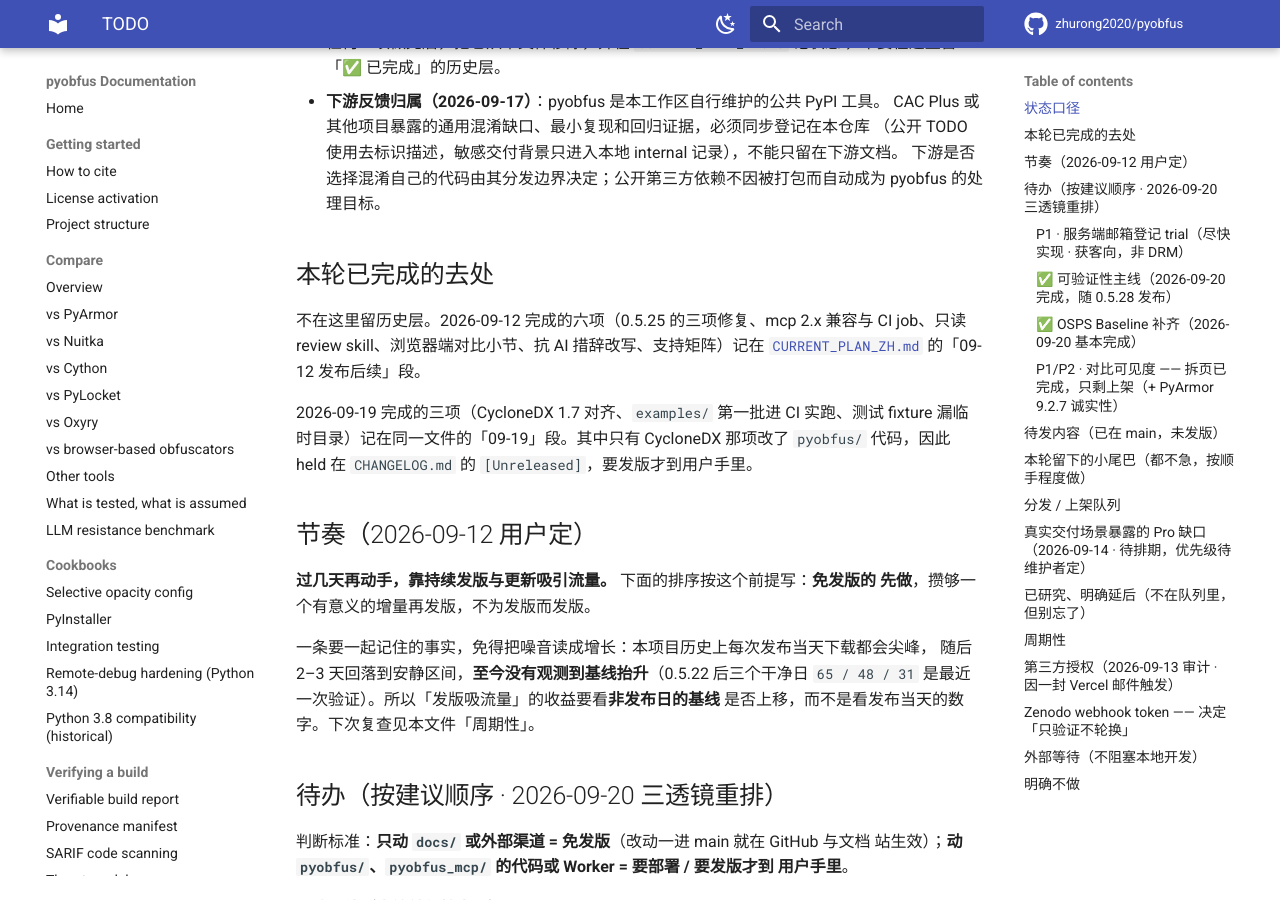
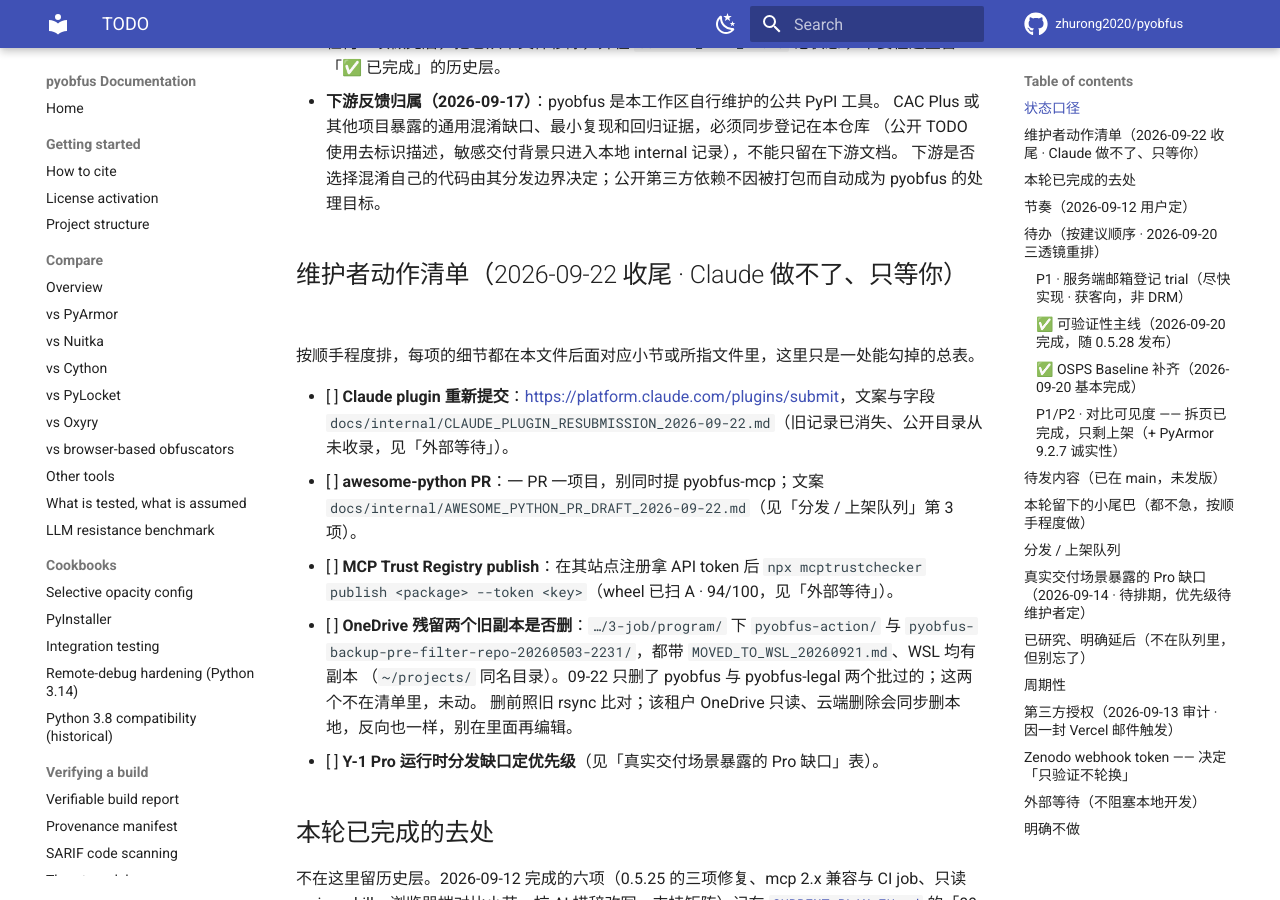
Before and after one commit to zhurong2020/pyobfus, an MkDocs documentation site: the page built from docs/TODO.md, in a window 1280 px wide and 900 px high, scrolled down 521 px. Built offline with MkDocs 1.6.1 and Material for MkDocs 9.7.7, drawn with Linux system fonts in a browser that asks for light colours; comment, search, counter and statistics services are not loaded.

Commit message:
docs(todo): add the maintainer action checklist from the 2026-09-22 closeout
One checkable list at the top of TODO.md for the five items only the
maintainer can do: resubmit the Claude plugin via the Console form, open the
awesome-python PR, publish to the MCP Trust Registry with a maintainer token,
decide whether to delete the two remaining OneDrive copies (pyobfus-action and
the pre-filter-repo backup, both marked MOVED and present in WSL, not touched
today), and prioritise the Y-1 Pro runtime distribution gap. Details stay in
their existing sections; this is just the place to tick them off.

Co-Authored-By: Claude Fable 5.1 <noreply@anthropic.com>

```diff
--- a/docs/TODO.md
+++ b/docs/TODO.md
@@ -23,6 +23,22 @@ Core `0.5.27` 仍是当前公开版本，运营复查见 `CURRENT_PLAN_ZH.md`）
   （公开 TODO 使用去标识描述，敏感交付背景只进入本地 internal 记录），不能只留在下游文档。
   下游是否选择混淆自己的代码由其分发边界决定；公开第三方依赖不因被打包而自动成为
   pyobfus 的处理目标。
+
+## 维护者动作清单（2026-09-22 收尾 · Claude 做不了、只等你）
+
+按顺手程度排，每项的细节都在本文件后面对应小节或所指文件里，这里只是一处能勾掉的总表。
+
+- [ ] **Claude plugin 重新提交**：<https://platform.claude.com/plugins/submit>，文案与字段
+      `docs/internal/CLAUDE_PLUGIN_RESUBMISSION_2026-09-22.md`（旧记录已消失、公开目录从未收录，见「外部等待」）。
+- [ ] **awesome-python PR**：一 PR 一项目，别同时提 pyobfus-mcp；文案
+      `docs/internal/AWESOME_PYTHON_PR_DRAFT_2026-09-22.md`（见「分发 / 上架队列」第 3 项）。
+- [ ] **MCP Trust Registry publish**：在其站点注册拿 API token 后
+      `npx mcptrustchecker publish <package> --token <key>`（wheel 已扫 A · 94/100，见「外部等待」）。
+- [ ] **OneDrive 残留两个旧副本是否删**：`…/3-job/program/` 下 `pyobfus-action/` 与
+      `pyobfus-backup-pre-filter-repo-20260503-2231/`，都带 `MOVED_TO_WSL_20260921.md`、WSL 均有副本
+      （`~/projects/` 同名目录）。09-22 只删了 pyobfus 与 pyobfus-legal 两个批过的；这两个不在清单里，未动。
+      删前照旧 rsync 比对；该租户 OneDrive 只读、云端删除会同步删本地，反向也一样，别在里面再编辑。
+- [ ] **Y-1 Pro 运行时分发缺口定优先级**（见「真实交付场景暴露的 Pro 缺口」表）。
 
 ## 本轮已完成的去处
 
```
